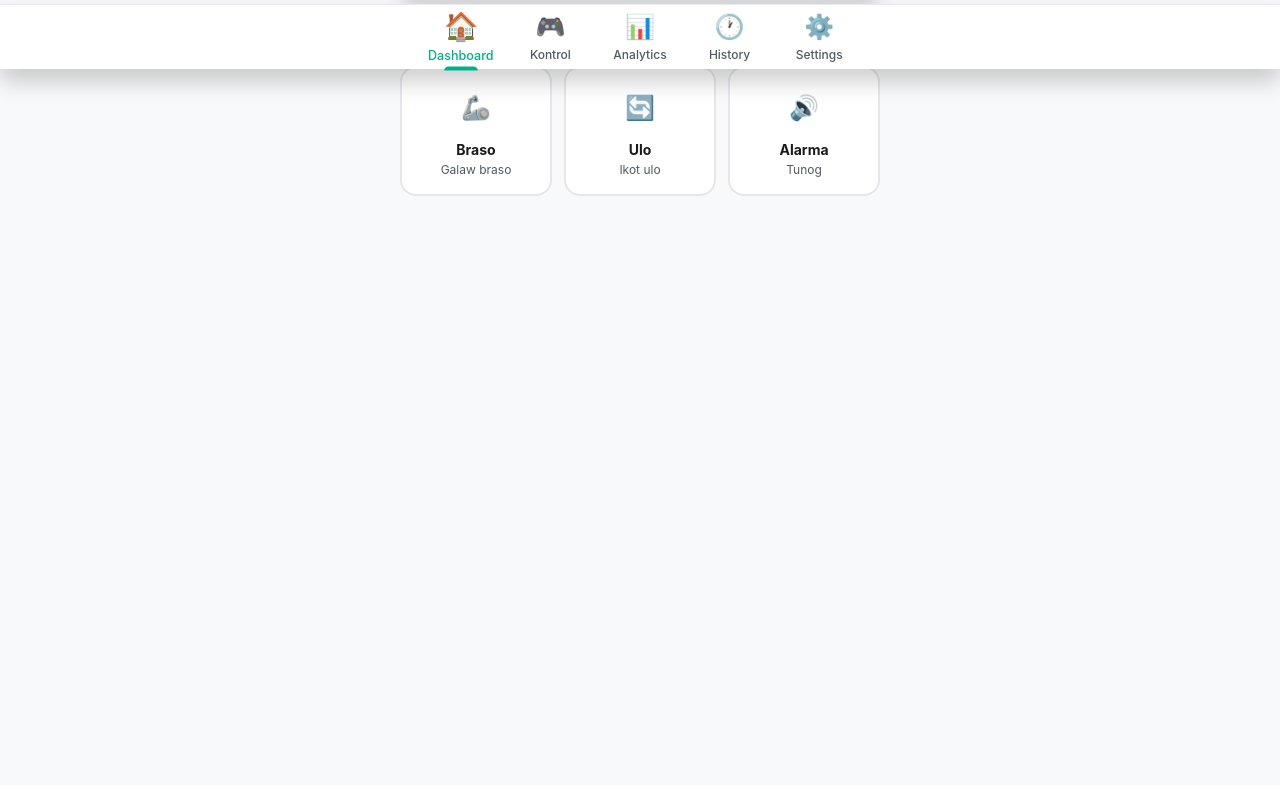
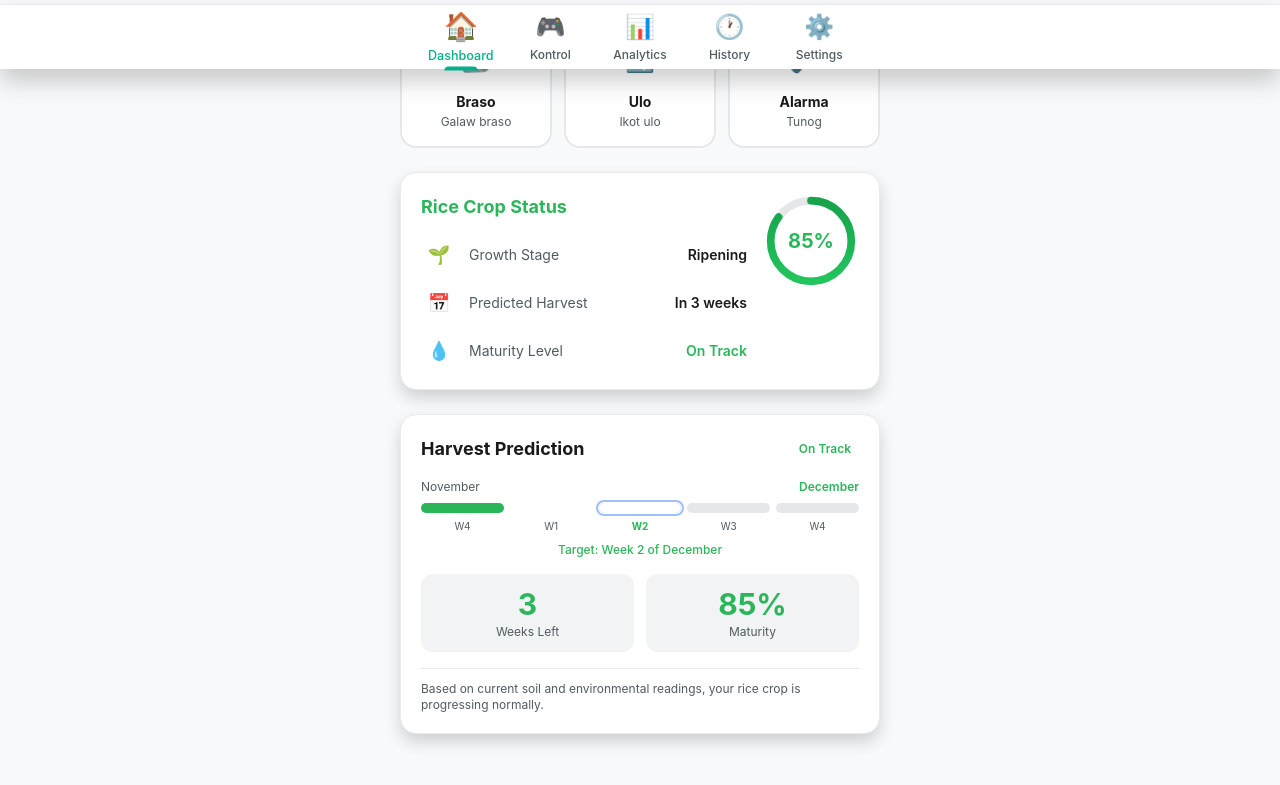
Before and after one commit to JohnCarlosSebuco/bantay-bot-cloud-imgbb, a React (Vite) app: page / in a window 1280 px wide. Shown: the part 731-1516 px from the top of the page. Before the commit the page ends 1111 px from the top, so only its background shows below. Built offline with nearby package versions, Linux system fonts and the light colour scheme; no server answers.

Commit message:
add Rice Crop Status and Harvest Prediction cards, fix spacing and pH visibility

```diff
--- a/src/App.jsx
+++ b/src/App.jsx
@@ -117,7 +117,7 @@ function AppContent() {
   return (
     <Router>
       <div className="min-h-screen bg-secondary pb-16 transition-colors duration-300">
-        <ThemeToggle />
+        {/* <ThemeToggle /> */}
         <main className="animate-fade-in">
           <Routes>
             <Route path="/" element={<Dashboard language={language} />} />
--- a/src/components/ui/SoilSensorCard.jsx
+++ b/src/components/ui/SoilSensorCard.jsx
@@ -206,7 +206,7 @@ const SoilSensorCard = ({
           </div>
           <div className="w-full bg-tertiary rounded-full h-2">
             <div
-              className="h-2 rounded-full transition-all duration-500 bg-secondary"
+              className="h-2 rounded-full transition-all duration-500 bg-purple-500"
               style={{ width: `${((ph - 4) / 6) * 100}%` }}
             />
           </div>
--- a/src/pages/Controls.jsx
+++ b/src/pages/Controls.jsx
@@ -232,7 +232,7 @@ export default function Controls({ language }) {
     <div className="min-h-screen bg-secondary">
       <div className="max-w-lg mx-auto">
         {/* Header */}
-        <div className="pt-14 sm:pt-16 pb-3 sm:pb-4 px-3 sm:px-4 bg-secondary">
+        <div className="pt-4 sm:pt-5 pb-2 sm:pb-3 px-3 sm:px-4 bg-secondary">
           <div className="flex items-center mb-1 sm:mb-2">
             <div className="w-10 h-10 sm:w-12 sm:h-12 rounded-xl bg-brand/20 flex items-center justify-center mr-2 sm:mr-3">
               <span className="text-xl sm:text-2xl">🎮</span>
@@ -244,7 +244,7 @@ export default function Controls({ language }) {
           </div>
         </div>
 
-        <div className="px-3 sm:px-4 pb-24">
+        <div className="px-3 sm:px-4 pb-10">
           {/* Last Command Status */}
           {lastCommand && (
             <div className="surface-primary rounded-xl p-3 sm:p-4 mb-3 sm:mb-4 border-l-4 border-success shadow-sm">
--- a/src/pages/Dashboard.jsx
+++ b/src/pages/Dashboard.jsx
@@ -230,7 +230,7 @@ export default function Dashboard({ language }) {
     <div className="min-h-screen bg-secondary">
       <div className="max-w-lg mx-auto">
         {/* Header */}
-        <div className="pt-14 sm:pt-16 pb-3 sm:pb-4 px-3 sm:px-4 bg-secondary">
+        <div className="pt-4 sm:pt-5 pb-2 sm:pb-3 px-3 sm:px-4 bg-secondary">
           <div className="flex justify-between items-start mb-4 sm:mb-6">
             <div className="flex-1">
               <div className="flex items-center mb-1 sm:mb-2">
@@ -289,7 +289,7 @@ export default function Dashboard({ language }) {
           </div>
         </div>
 
-        <div className="px-3 sm:px-4 pb-24">
+        <div className="px-3 sm:px-4 pb-10">
           {/* Soil Sensor Section */}
           {sensorData.hasRS485Sensor && (
             <div className="mb-4 sm:mb-6">
@@ -334,6 +334,156 @@ export default function Dashboard({ language }) {
               />
             </div>
           </div>
+
+          {/* Rice Crop Status Card */}
+          <div className="mb-4 sm:mb-6">
+            <div className="surface-primary rounded-2xl p-4 sm:p-5 shadow-lg border border-primary">
+              <div className="flex justify-between items-start">
+                {/* Left side - Status info */}
+                <div className="flex-1">
+                  <h3 className="text-base sm:text-lg font-bold text-success mb-4">Rice Crop Status</h3>
+
+                  {/* Growth Stage */}
+                  <div className="flex items-center justify-between mb-3">
+                    <div className="flex items-center gap-2 sm:gap-3">
+                      <div className="w-8 h-8 sm:w-9 sm:h-9 rounded-lg bg-success/20 flex items-center justify-center">
+                        <span className="text-base sm:text-lg">🌱</span>
+                      </div>
+                      <span className="text-xs sm:text-sm text-secondary">Growth Stage</span>
+                    </div>
+                    <span className="text-xs sm:text-sm font-semibold text-primary">Ripening</span>
+                  </div>
+
+                  {/* Predicted Harvest */}
+                  <div className="flex items-center justify-between mb-3">
+                    <div className="flex items-center gap-2 sm:gap-3">
+                      <div className="w-8 h-8 sm:w-9 sm:h-9 rounded-lg bg-success/20 flex items-center justify-center">
+                        <span className="text-base sm:text-lg">📅</span>
+                      </div>
+                      <span className="text-xs sm:text-sm text-secondary">Predicted Harvest</span>
+                    </div>
+                    <span className="text-xs sm:text-sm font-semibold text-primary">In 3 weeks</span>
+                  </div>
+
+                  {/* Maturity Level */}
+                  <div className="flex items-center justify-between">
+                    <div className="flex items-center gap-2 sm:gap-3">
+                      <div className="w-8 h-8 sm:w-9 sm:h-9 rounded-lg bg-success/20 flex items-center justify-center">
+                        <span className="text-base sm:text-lg">💧</span>
+                      </div>
+                      <span className="text-xs sm:text-sm text-secondary">Maturity Level</span>
+                    </div>
+                    <span className="text-xs sm:text-sm font-semibold text-success">On Track</span>
+                  </div>
+                </div>
+
+                {/* Right side - Circular Progress */}
+                <div className="ml-4 flex-shrink-0">
+                  <div className="relative w-20 h-20 sm:w-24 sm:h-24">
+                    <svg className="w-full h-full transform -rotate-90" viewBox="0 0 100 100">
+                      {/* Background circle */}
+                      <circle
+                        cx="50"
+                        cy="50"
+                        r="42"
+                        fill="none"
+                        stroke="currentColor"
+                        strokeWidth="8"
+                        className="text-gray-200 dark:text-gray-700"
+                      />
+                      {/* Progress circle */}
+                      <circle
+                        cx="50"
+                        cy="50"
+                        r="42"
+                        fill="none"
+                        stroke="url(#greenGradient)"
+                        strokeWidth="8"
+                        strokeLinecap="round"
+                        strokeDasharray={`${85 * 2.64} ${100 * 2.64}`}
+                      />
+                      <defs>
+                        <linearGradient id="greenGradient" x1="0%" y1="0%" x2="100%" y2="0%">
+                          <stop offset="0%" stopColor="#22c55e" />
+                          <stop offset="100%" stopColor="#16a34a" />
+                        </linearGradient>
+                      </defs>
+                    </svg>
+                    <div className="absolute inset-0 flex items-center justify-center">
+                      <span className="text-lg sm:text-xl font-bold text-success">85%</span>
+                    </div>
+                  </div>
+                </div>
+              </div>
+            </div>
+          </div>
+
+          {/* Harvest Prediction Card */}
+          <div className="mb-4 sm:mb-6">
+            <div className="surface-primary rounded-2xl p-4 sm:p-5 shadow-lg border border-primary">
+              <div className="flex items-center justify-between mb-4">
+                <h3 className="text-base sm:text-lg font-bold text-primary">Harvest Prediction</h3>
+                <span className="px-2 py-1 rounded-full bg-success/20 text-success text-[10px] sm:text-xs font-semibold">On Track</span>
+              </div>
+
+              {/* Week Timeline */}
+              <div className="mb-4">
+                <div className="flex items-center justify-between mb-2">
+                  <span className="text-[10px] sm:text-xs text-secondary">November</span>
+                  <span className="text-[10px] sm:text-xs font-semibold text-success">December</span>
+                </div>
+                <div className="flex gap-1 sm:gap-1.5">
+                  {/* Nov W4 - Current */}
+                  <div className="flex-1 flex flex-col items-center">
+                    <div className="w-full h-2 sm:h-2.5 rounded-full bg-success mb-1.5"></div>
+                    <span className="text-[8px] sm:text-[10px] text-secondary">W4</span>
+                  </div>
+                  {/* Dec W1 */}
+                  <div className="flex-1 flex flex-col items-center">
+                    <div className="w-full h-2 sm:h-2.5 rounded-full bg-success/40 mb-1.5"></div>
+                    <span className="text-[8px] sm:text-[10px] text-secondary">W1</span>
+                  </div>
+                  {/* Dec W2 - Target */}
+                  <div className="flex-1 flex flex-col items-center">
+                    <div className="w-full h-2 sm:h-2.5 rounded-full bg-gradient-to-r from-success to-success/80 mb-1.5 ring-2 ring-success/30 ring-offset-1"></div>
+                    <span className="text-[8px] sm:text-[10px] font-bold text-success">W2</span>
+                  </div>
+                  {/* Dec W3 */}
+                  <div className="flex-1 flex flex-col items-center">
+                    <div className="w-full h-2 sm:h-2.5 rounded-full bg-gray-200 dark:bg-gray-700 mb-1.5"></div>
+                    <span className="text-[8px] sm:text-[10px] text-secondary">W3</span>
+                  </div>
+                  {/* Dec W4 */}
+                  <div className="flex-1 flex flex-col items-center">
+                    <div className="w-full h-2 sm:h-2.5 rounded-full bg-gray-200 dark:bg-gray-700 mb-1.5"></div>
+                    <span className="text-[8px] sm:text-[10px] text-secondary">W4</span>
+                  </div>
+                </div>
+                <div className="flex justify-center mt-2">
+                  <span className="text-[10px] sm:text-xs text-success font-medium">Target: Week 2 of December</span>
+                </div>
+              </div>
+
+              {/* Stats Row */}
+              <div className="grid grid-cols-2 gap-3 mb-4">
+                <div className="bg-tertiary rounded-xl p-3 text-center">
+                  <p className="text-2xl sm:text-3xl font-bold text-success mb-0.5">3</p>
+                  <p className="text-[10px] sm:text-xs text-secondary">Weeks Left</p>
+                </div>
+                <div className="bg-tertiary rounded-xl p-3 text-center">
+                  <p className="text-2xl sm:text-3xl font-bold text-success mb-0.5">85%</p>
+                  <p className="text-[10px] sm:text-xs text-secondary">Maturity</p>
+                </div>
+              </div>
+
+              {/* Bottom description */}
+              <div className="pt-3 border-t border-primary">
+                <p className="text-[10px] sm:text-xs text-secondary leading-relaxed">
+                  Based on current soil and environmental readings, your rice crop is progressing normally.
+                </p>
+              </div>
+            </div>
+          </div>
         </div>
       </div>
     </div>
--- a/src/pages/History.jsx
+++ b/src/pages/History.jsx
@@ -177,7 +177,7 @@ export default function History({ language }) {
     <div className="min-h-screen bg-secondary">
       <div className="max-w-lg mx-auto">
         {/* Header */}
-        <div className="pt-14 sm:pt-16 pb-3 sm:pb-4 px-3 sm:px-4">
+        <div className="pt-4 sm:pt-5 pb-2 sm:pb-3 px-3 sm:px-4">
           <div className="flex justify-between items-start mb-3 sm:mb-4">
             <div className="flex items-center">
               <div className="w-10 h-10 sm:w-12 sm:h-12 rounded-xl bg-brand/20 flex items-center justify-center mr-2 sm:mr-3">
@@ -230,7 +230,7 @@ export default function History({ language }) {
           </div>
         </div>
 
-        <div className="px-3 sm:px-4 pb-24">
+        <div className="px-3 sm:px-4 pb-10">
           {currentData.length === 0 ? (
             <EmptyState icon={activeTab === 'motion' ? '🔍' : '📊'} />
           ) : (
--- a/src/pages/Settings.jsx
+++ b/src/pages/Settings.jsx
@@ -328,10 +328,10 @@ export default function Settings({ language, onLanguageChange }) {
   );
 
   return (
-    <div className="min-h-screen bg-secondary pb-24">
+    <div className="min-h-screen bg-secondary pb-10">
       <div className="max-w-lg mx-auto">
         {/* Header */}
-        <div className="pt-14 sm:pt-16 pb-3 sm:pb-4 px-3 sm:px-4">
+        <div className="pt-4 sm:pt-5 pb-2 sm:pb-3 px-3 sm:px-4">
           <div className="flex items-center mb-1 sm:mb-2">
             <div className="w-10 h-10 sm:w-12 sm:h-12 rounded-xl bg-brand/20 flex items-center justify-center mr-2 sm:mr-3">
               <span className="text-xl sm:text-2xl">⚙️</span>
```
Also changed, not shown: src/pages/Analytics.jsx (+4 -4 lines).
